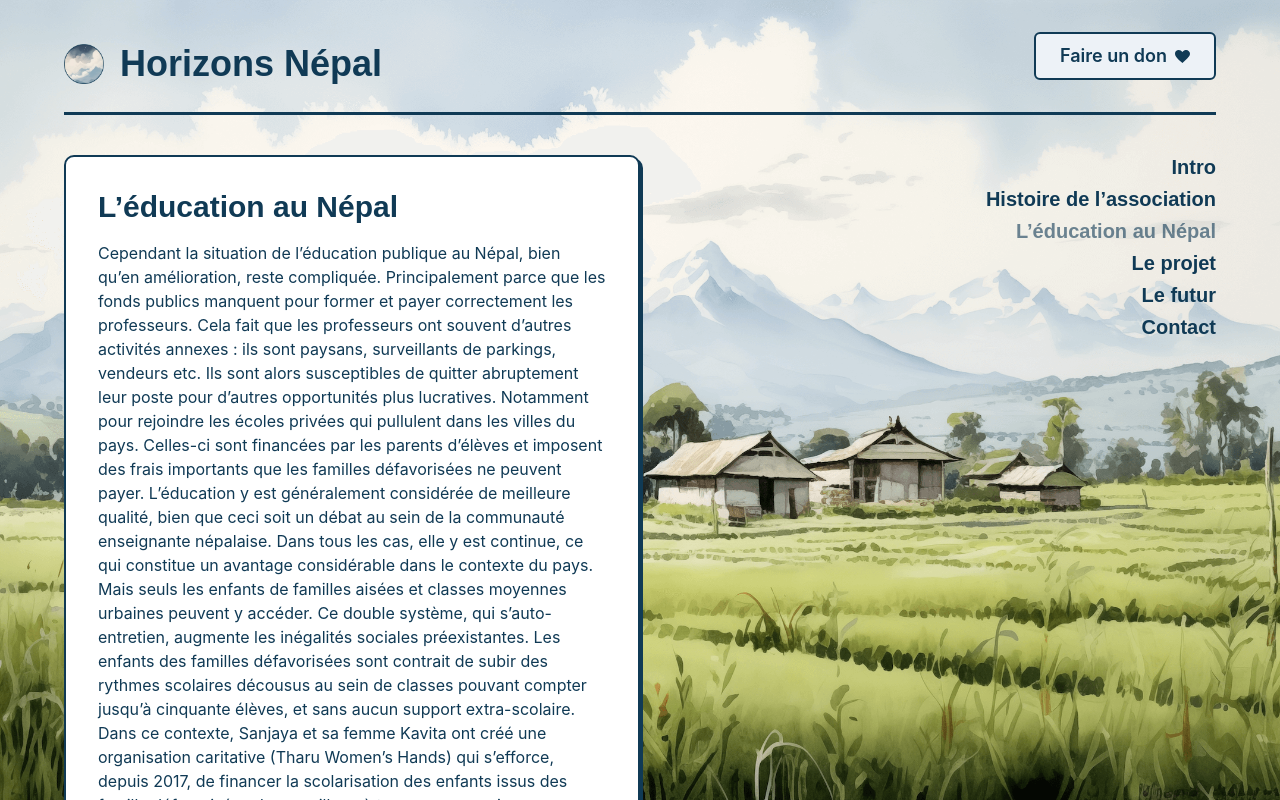
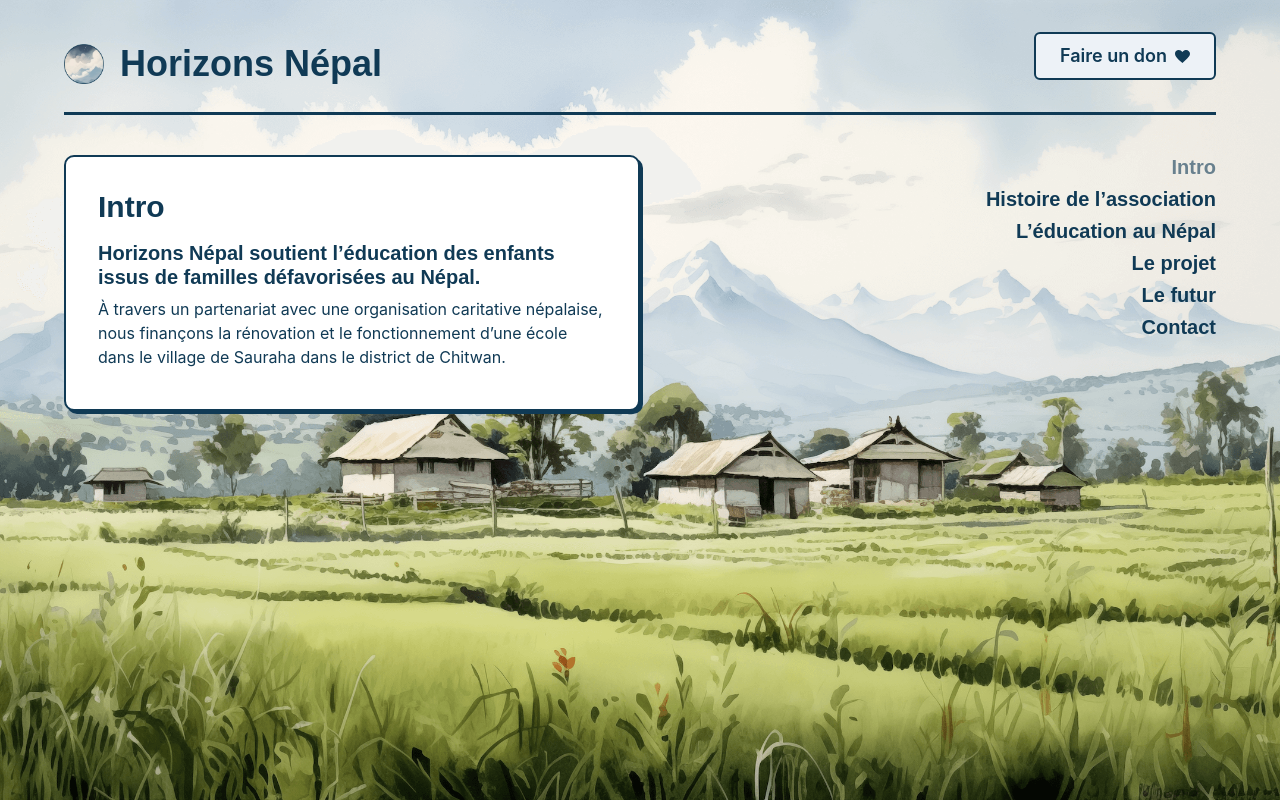
Before and after one commit to victormasson21/hn-vite, a React (Vite) app: page / in a window 1280 px wide. Built offline with nearby package versions, Linux system fonts and the light colour scheme; a web font is replaced by a local one.

Commit message:
Start at 'home'

```diff
--- a/src/App.jsx
+++ b/src/App.jsx
@@ -10,7 +10,7 @@ import BackgroundImage from "./assets/background.png";
 import { Header } from "./components/Header.jsx";
 
 const App = () => {
-  const [displayed, setDisplayed] = useState("education");
+  const [displayed, setDisplayed] = useState("home");
   const [menuOpen, setMenuOpen] = useState(false);
   const [isMobile] = useMediaQuery("(max-width: 768px)");
 
```
